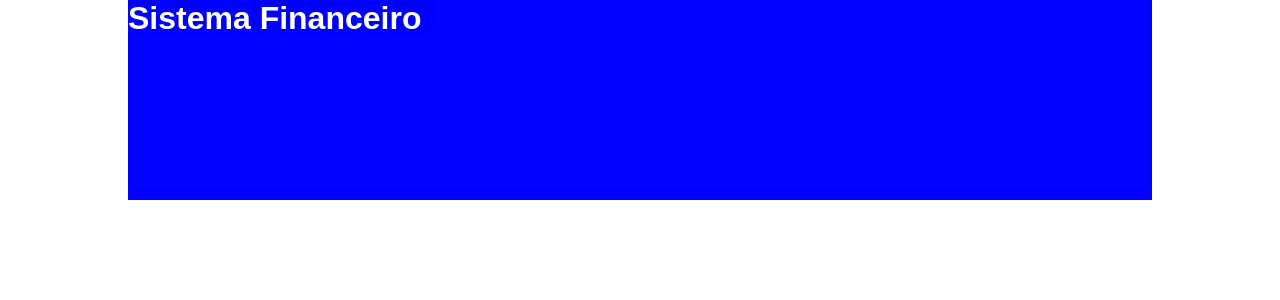
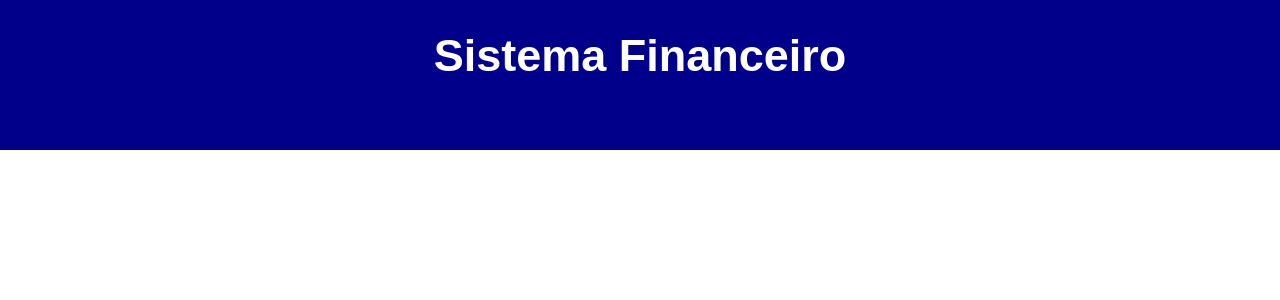
Before and after one commit to Luan-Costa-2l/expense-tracker, a React (Vite) app: page / in a window 1280 px wide. Shown: the top 300 px of the page. Built offline with nearby package versions, Linux system fonts and the light colour scheme.

Commit message:
feat: create a simple header

```diff
--- a/src/App.styles.scss
+++ b/src/App.styles.scss
@@ -1,15 +1,16 @@
 .container {
-    max-width: 1024px;
     margin: auto;
     font-family: Arial, Helvetica, sans-serif;
 }
 
 .header {
-    height: 200px;
+    height: 150px;
+    padding-top: 30px;
     color: #FFF;
-    background-color: blue;
+    background-color: darkblue;
 
     h1 {
-
+        text-align: center;
+        font-size: 45px;
     }
 }
```
